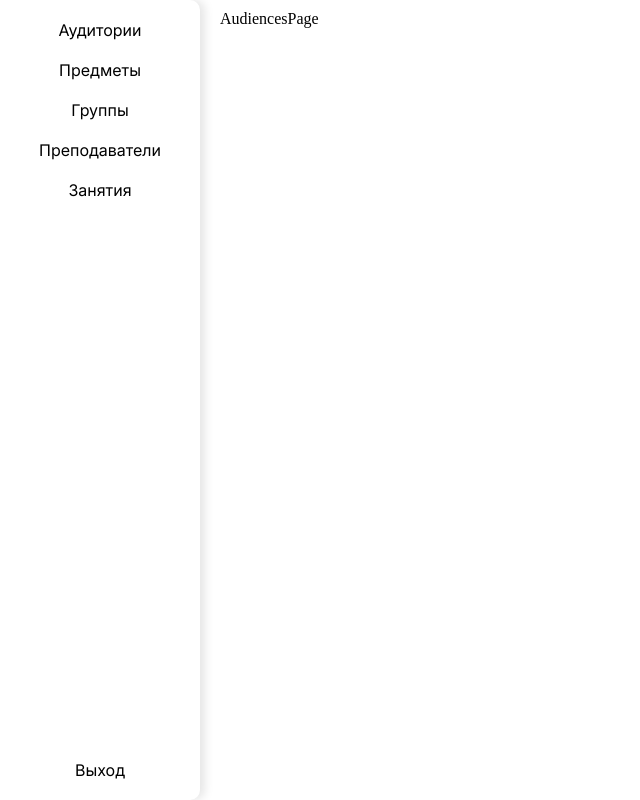
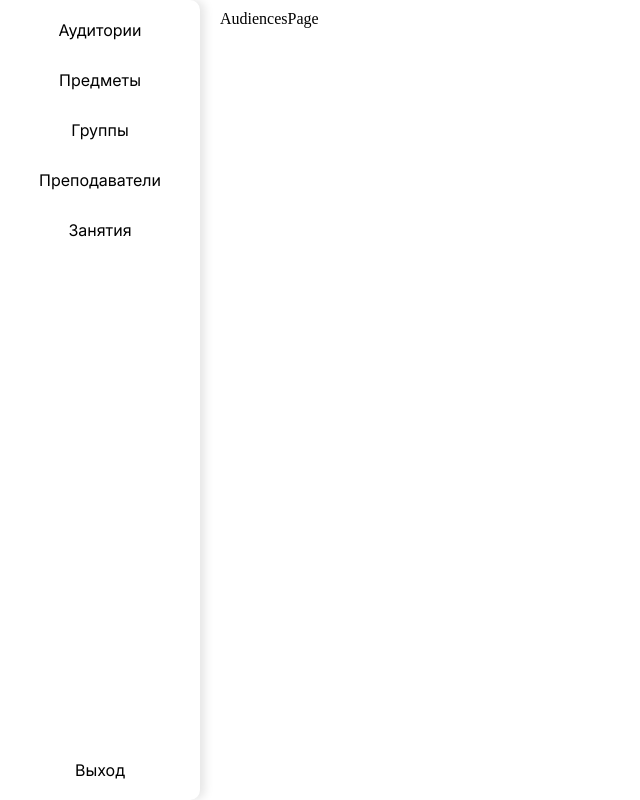
Before and after one commit to 8xbyte/da-mid-admin, a React app: page /audiences in a window 1280 px wide. Shown: the whole page, without its empty margins (0-640 px from the left). Built offline with nearby package versions, Linux system fonts and the light colour scheme.

Commit message:
Update bottom menu component Add margin between menu items

```diff
--- a/src/components/BottomMenu/bottom-menu.module.scss
+++ b/src/components/BottomMenu/bottom-menu.module.scss
@@ -10,6 +10,10 @@
 
     .topMenu {
         flex-direction: column;
+
+        & > *:not(:first-child) {
+            margin-top: 10px;
+        }
     }
 
     .menuItem {
```
